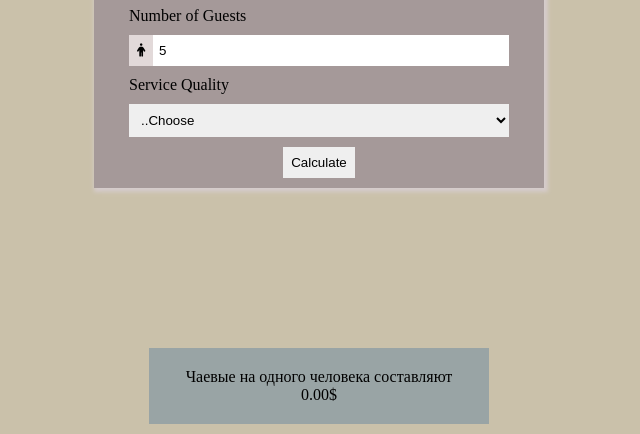
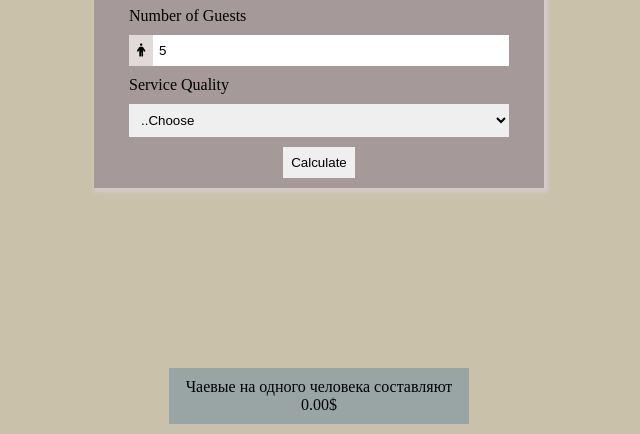
Before and after one commit to ilgizalimoff/amount, a plain HTML site: page index.html in a window 1280 px wide. Both pictures are taken after typing "5", "5" into the empty fields and a click on the button "Calculate". Shown: the part 366-800 px from the top of the page, without its empty margins (321-961 px from the left). Drawn offline with Linux system fonts and the light colour scheme.

Commit message:
fixed output

```diff
--- a/css/style.css
+++ b/css/style.css
@@ -101,6 +101,6 @@ select {
 .answerBlock {
     background: rgb(153, 164, 165);
     width: 300px;
-    padding: 20px;
+    padding: 10px 0px;
     text-align: center;
 }
--- a/js/main.js
+++ b/js/main.js
@@ -5,15 +5,24 @@ let calculate = document.getElementById('calculate')
 let container = document.querySelector('.container')
 
 calculate.addEventListener('click', function () {
-    let itog = 0
-    itog = (sum.value * (procent.value / 100)) / mens.value
-
-    document.querySelector('.answerBlockWrapper').remove()
-
     let div = document.createElement('div')
     div.className = 'answerBlockWrapper'
-    div.innerHTML = `<div class='answerBlock'>
-                                 Чаевые на одного человека составляют ${itog.toFixed(2)}$
-                            </div>`
-    container.appendChild(div)
+
+    if (sum.value == '' || mens.value == '' || procent.value == '') {
+        document.querySelector('.answerBlockWrapper').remove()
+        div.innerHTML = `<div class='answerBlock'>
+            Заполните все поля!!!
+        </div>`
+        container.appendChild(div)
+
+    } else {
+        let itog = 0
+        itog = (sum.value * (procent.value / 100)) / mens.value
+        document.querySelector('.answerBlockWrapper').remove()
+        div.innerHTML = `<div class='answerBlock'>
+            Чаевые на одного человека составляют ${itog.toFixed(2)}$
+         </div>`
+        container.appendChild(div)
+    }
+
 })
```
